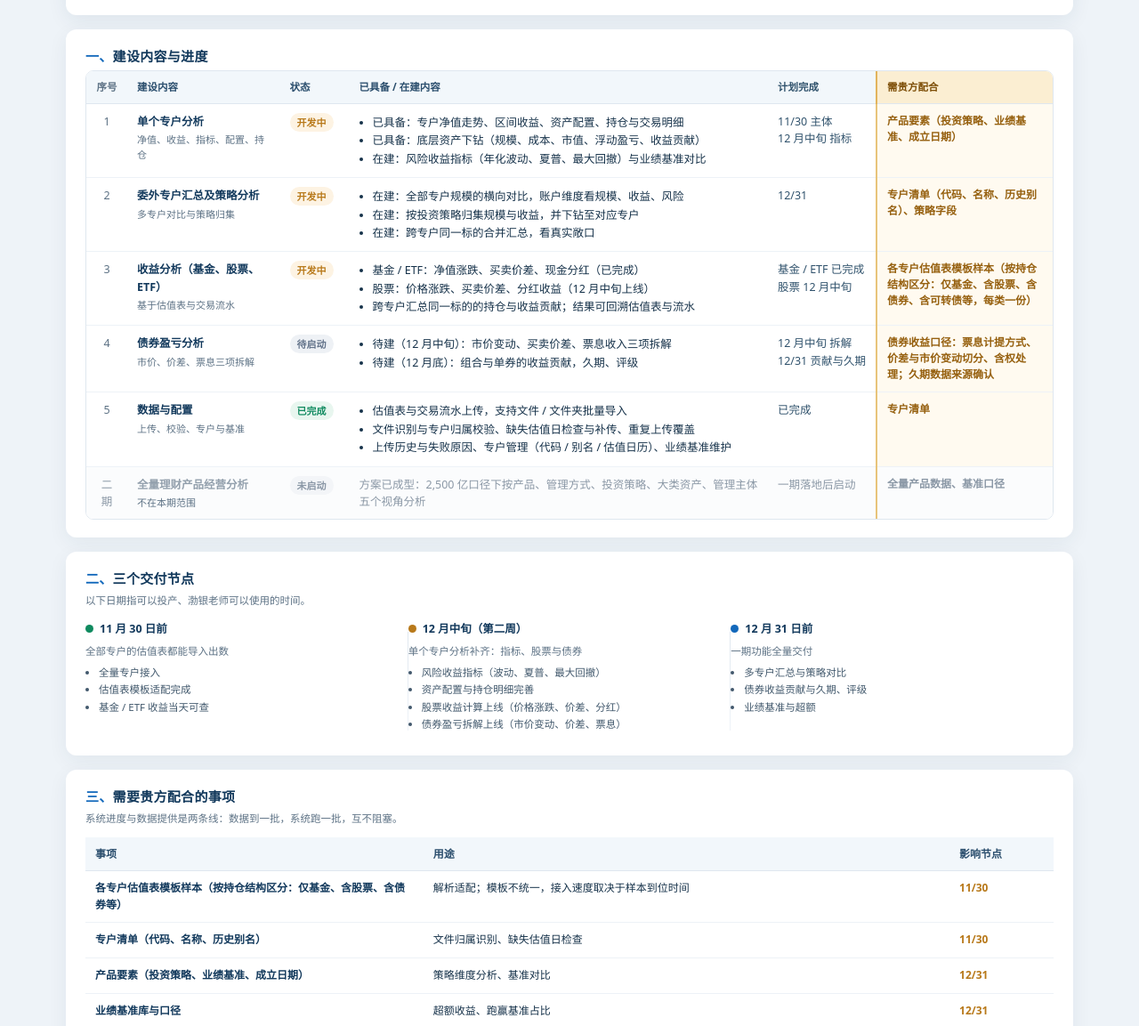
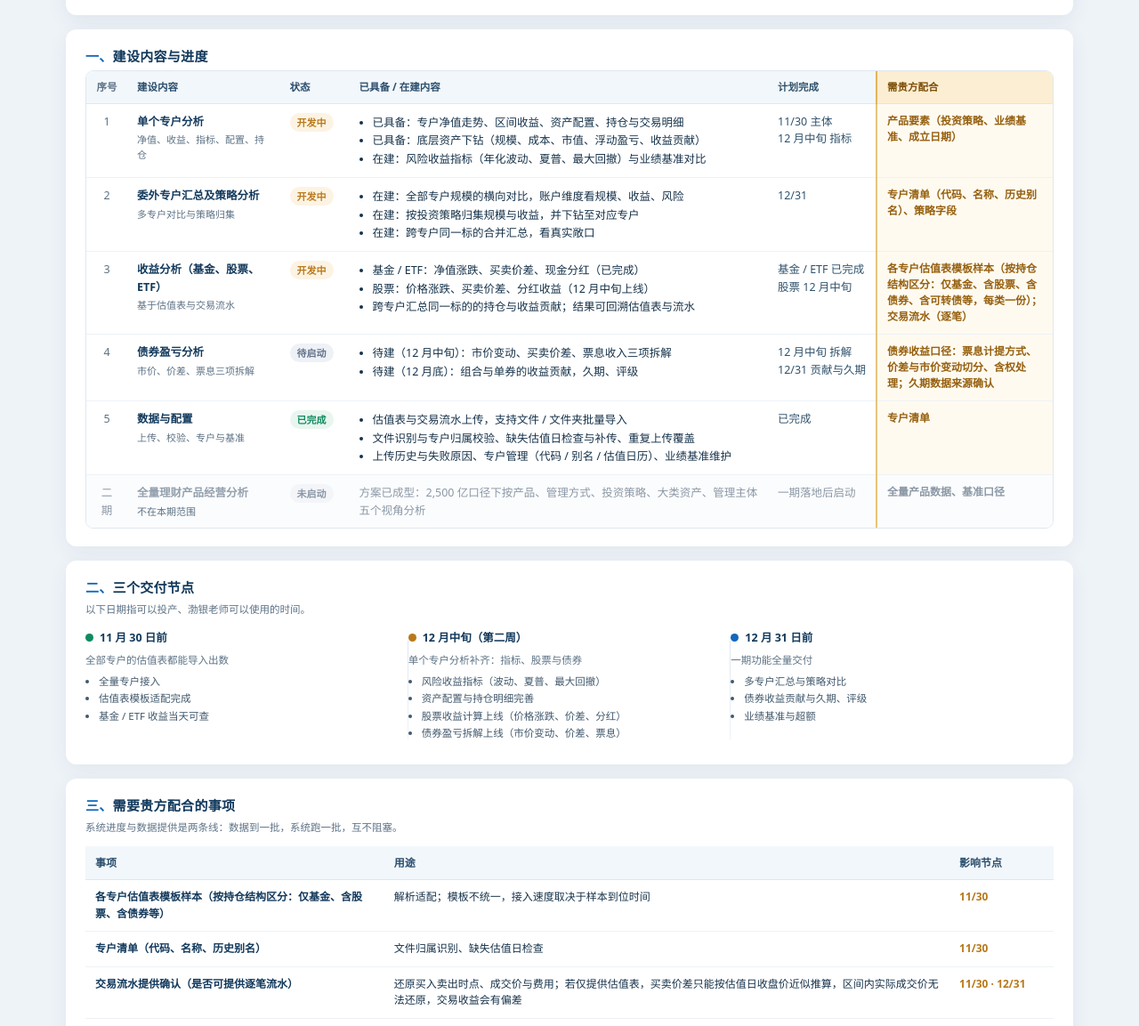
Before and after one commit to cuicuiproject/post-investment-demo, a plain HTML site: page progress.html in a window 1280 px wide. Shown: the part 145-1298 px from the top of the page at 89% size. Drawn offline with Linux system fonts and the light colour scheme.

Commit message:
进度页新增交易流水确认事项

```diff
--- a/progress.html
+++ b/progress.html
@@ -163,7 +163,7 @@ footer .legend span{display:inline-flex;align-items:center;gap:5px}
               <li>跨专户汇总同一标的的持仓与收益贡献；结果可回溯估值表与流水</li>
             </ul></td>
             <td class="c-date">基金 / ETF 已完成<br>股票 12 月中旬</td>
-            <td class="c-dep">各专户估值表模板样本（按持仓结构区分：仅基金、含股票、含债券、含可转债等，每类一份）</td>
+            <td class="c-dep">各专户估值表模板样本（按持仓结构区分：仅基金、含股票、含债券、含可转债等，每类一份）；交易流水（逐笔）</td>
           </tr>
           <tr>
             <td class="c-no">4</td>
@@ -246,6 +246,7 @@ footer .legend span{display:inline-flex;align-items:center;gap:5px}
       <tbody>
         <tr><td>各专户估值表模板样本（按持仓结构区分：仅基金、含股票、含债券等）</td><td>解析适配；模板不统一，接入速度取决于样本到位时间</td><td class="impact">11/30</td></tr>
         <tr><td>专户清单（代码、名称、历史别名）</td><td>文件归属识别、缺失估值日检查</td><td class="impact">11/30</td></tr>
+        <tr><td>交易流水提供确认（是否可提供逐笔流水）</td><td>还原买入卖出时点、成交价与费用；若仅提供估值表，买卖价差只能按估值日收盘价近似推算，区间内实际成交价无法还原，交易收益会有偏差</td><td class="impact">11/30 · 12/31</td></tr>
         <tr><td>产品要素（投资策略、业绩基准、成立日期）</td><td>策略维度分析、基准对比</td><td class="impact">12/31</td></tr>
         <tr><td>业绩基准库与口径</td><td>超额收益、跑赢基准占比</td><td class="impact">12/31</td></tr>
         <tr><td>本地部署环境与 IT 对接</td><td>系统上线与数据入库</td><td class="impact">随项目</td></tr>
```
